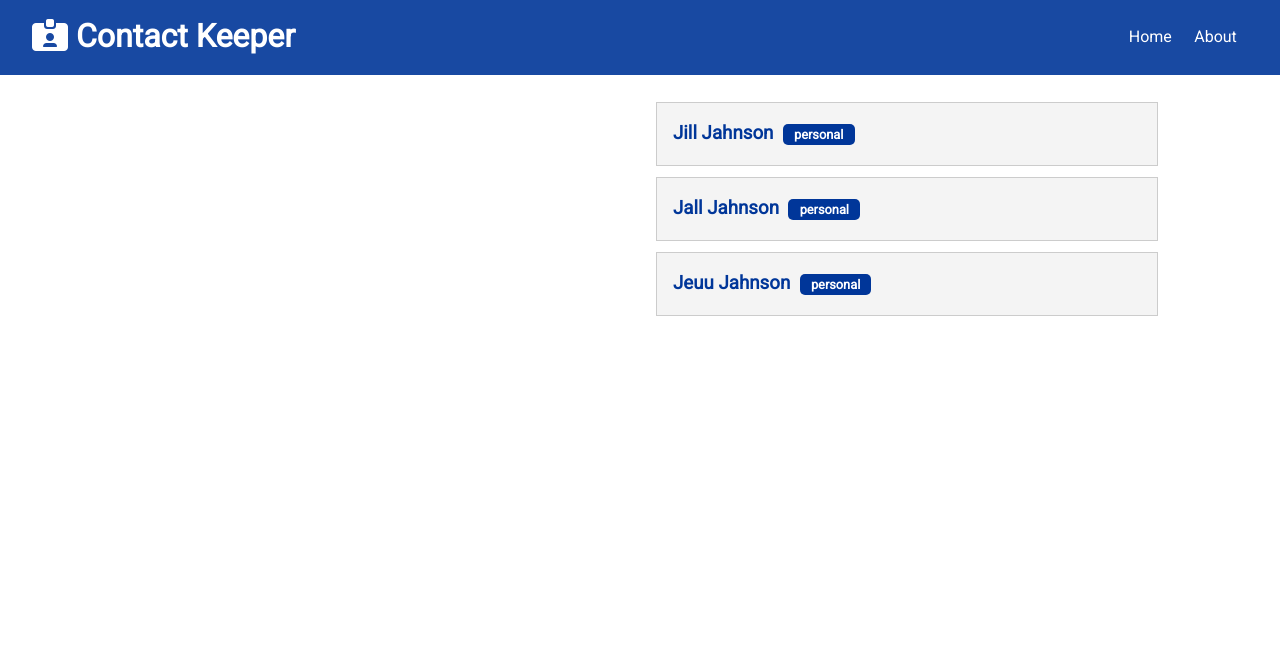
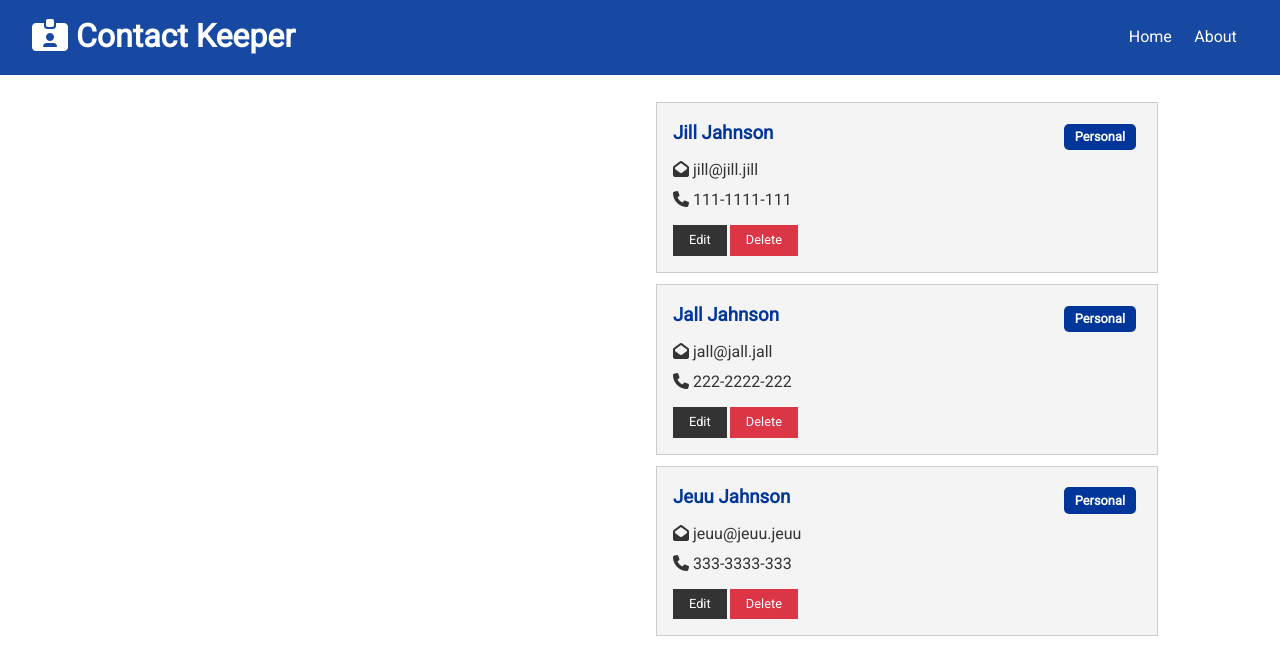
Before and after one commit to WilsonNet/contactkeeper, a React (Create React App) app in the folder client/: page / in a window 1280 px wide. Shown: the top 658 px of the page. Built offline with nearby package versions, Linux system fonts and the light colour scheme.

Commit message:
Contact item with icons and buttons

```diff
--- a/client/src/components/contacts/ContactItem.js
+++ b/client/src/components/contacts/ContactItem.js
@@ -1,7 +1,7 @@
 import React from 'react';
 import PropTypes from 'prop-types';
 
-const ContactItem = ({contact}) => {
+const ContactItem = ({ contact }) => {
   const { id, name, email, phone, type } = contact;
 
   return (
@@ -9,18 +9,37 @@
       <h3 className="text-primary text-left">
         {name}{' '}
         <span
+          style={{ float: 'right' }}
           className={
             'badge ' +
             (type === 'professional' ? 'badge-success' : 'badge-primary')
           }
         >
-          {type}
+          {type.charAt(0).toUpperCase() + type.slice(1)}
         </span>
       </h3>
+      <ul className="list">
+        {
+          email && (<li>
+            <i className="fas fa-envelope-open"></i> {email}
+          </li>)
+        }
+        {
+          phone && (<li>
+            <i className="fas fa-phone"></i> {phone}
+          </li>)
+        }
+      </ul>
+      <p>
+        <button className="btn btn-dark btn-sm">Edit</button>
+        <button className="btn btn-danger btn-sm">Delete</button>
+      </p>
     </div>
   );
 };
 
-
+ContactItem.propTypes = {
+  contact: PropTypes.object.isRequired,
+}
 
 export default ContactItem;
```
